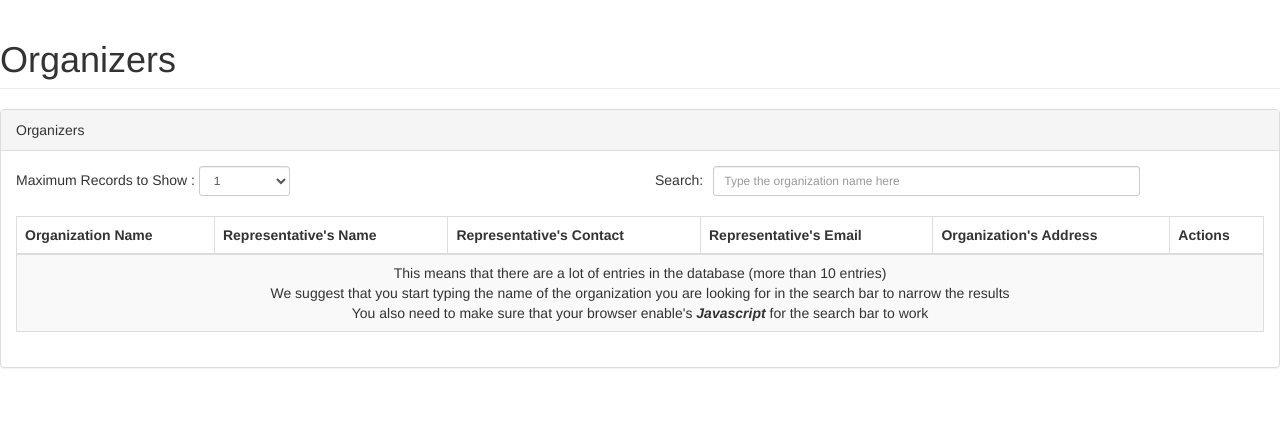
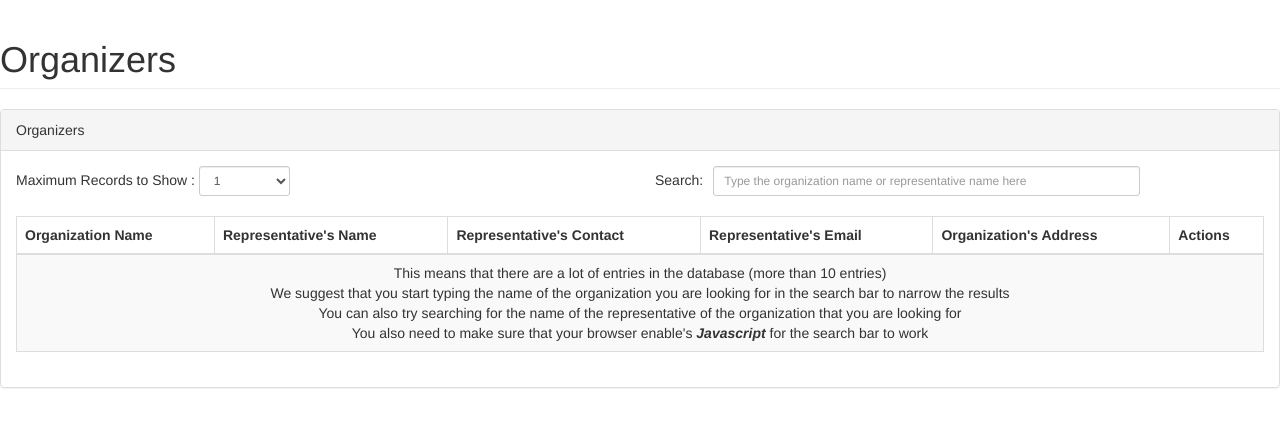
Before and after one commit to baportabo/CMSC-127-HR-Department, a PHP site: page /Allen/Organizer.php in a window 1280 px wide. Shown: the part 201-628 px from the top of the page. Run offline with PHP 8.4, Linux system fonts and the light colour scheme; data comes from the database, SQL or seed files in the repository; some libraries are stand-ins or nearby versions.

Commit message:
Add files via upload

```diff
--- a/PHP - UI Working 90 percent/Allen/Organizer.php
+++ b/PHP - UI Working 90 percent/Allen/Organizer.php
@@ -34,9 +34,9 @@ if(file_exists($fnc)){
 	require($fnc);
 	if(isset($_GET["search"])){//for search bar case
 		$limit = 10; //default
-		if(isset($_GET["limit"])){$limit=filter_var($_GET["limit"],FILTER_SANITIZE_NUMBER_INT);if($limit==""){$limit=0;}}
+		if(isset($_GET["limit"])){$limit=filter_var($_GET["limit"],FILTER_SANITIZE_NUMBER_INT);if($limit==""){$limit=0;}if($limit>30){$limit=30;}}
 		$keyword = filter_var($_GET["search"],FILTER_SANITIZE_SPECIAL_CHARS);
-		$sql = "SELECT * FROM organizer WHERE org_name LIKE '%".$keyword."%' ORDER BY org_name";
+		$sql = "SELECT * FROM organizer WHERE org_name LIKE '%".$keyword."%' OR rep_name LIKE '%".$keyword."%' ORDER BY org_name";
 		$query=mysqli_query($con,$sql);
 
 		if(mysqli_num_rows($query)>0&&mysqli_num_rows($query)<=$limit){
@@ -225,7 +225,7 @@ function search($con){
 
 					<div class="col-sm-6" style="float:right;" >
 						<div id="dataTables-example_filter" class="dataTables_filter" style="width:100%;" >
-							Search:<input id="search_bar_orgs" onkeyup="showResult(this.value)" style="width:70%;margin-left:10px;" class="form-control input-sm" placeholder="Type the organization name here" aria-controls="dataTables-example" type="search" />
+							Search:<input id="search_bar_orgs" onkeyup="showResult(this.value)" style="width:70%;margin-left:10px;" class="form-control input-sm" placeholder="Type the organization name or representative name here" aria-controls="dataTables-example" type="search" />
 						</div>
 					</div>
 
@@ -352,6 +352,7 @@ function search($con){
 					<td colspan="6" style="text-align:center;" >
 						This means that there are a lot of entries in the database (more than 10 entries)<br />
 						We suggest that you	start typing the name of the organization you are looking for in the search bar to narrow the results<br />
+						You can also try searching for the name of the representative of the organization that you are looking for<br />
 						You also need to make sure that your browser enable&apos;s <strong><em>Javascript</em></strong> for the search bar to work
 					</td>
 					</tr>';
```
